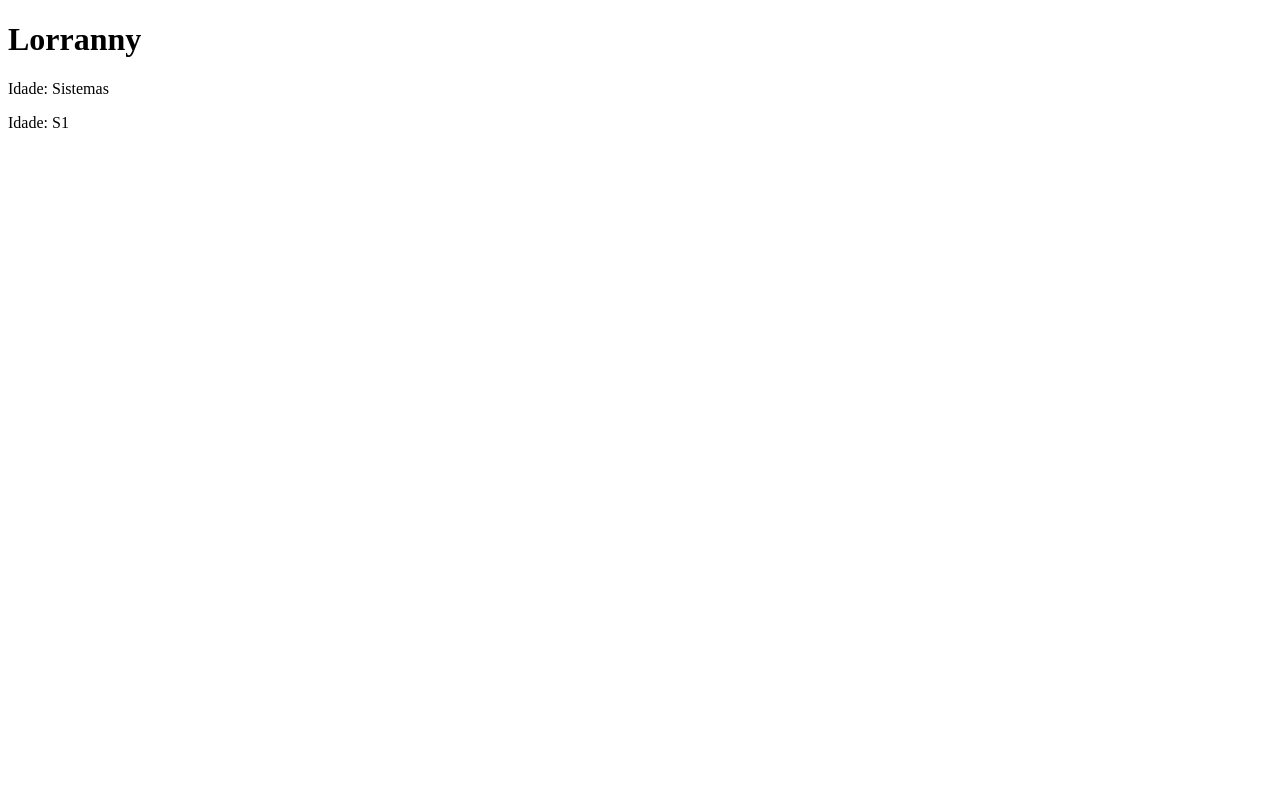
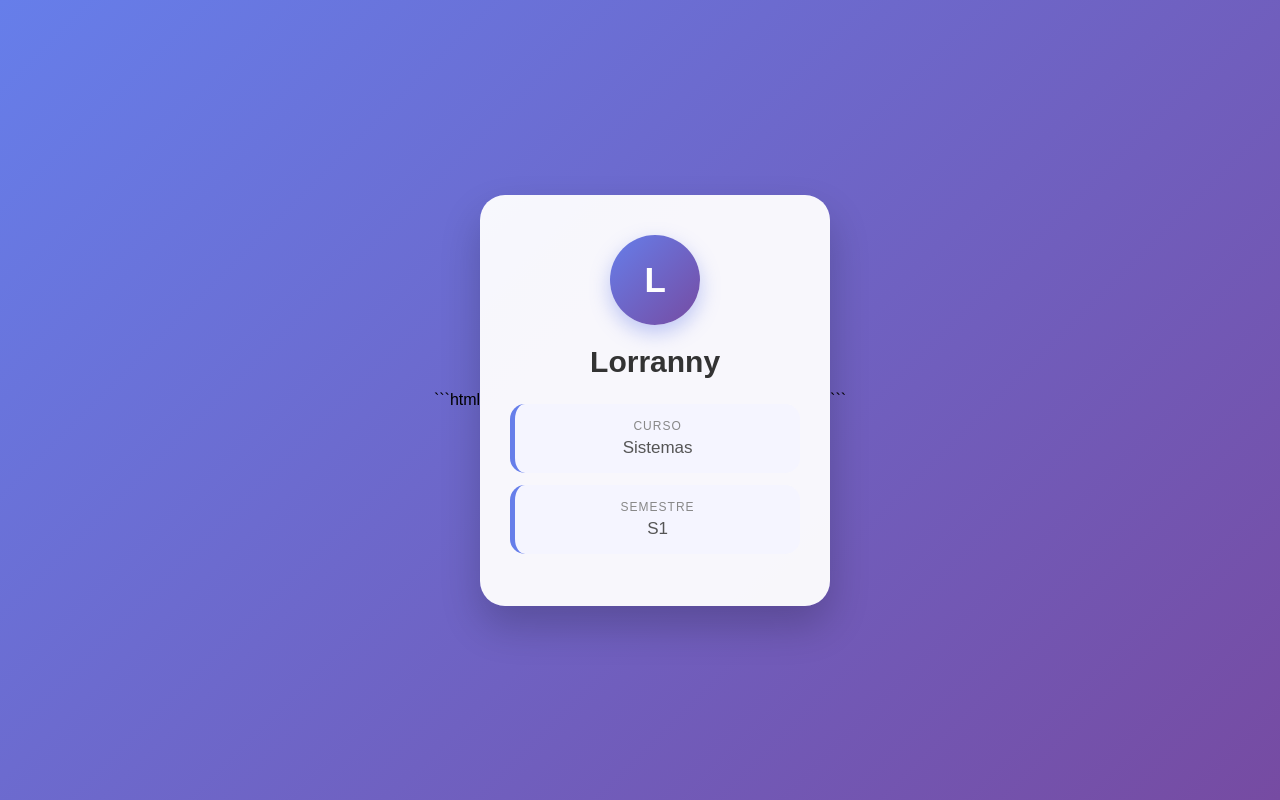
Before and after one commit to Lorranny125690/Lorranny125690.github.io, a plain HTML site: page index.html in a window 1280 px wide. Drawn offline with Linux system fonts and the light colour scheme.

Commit message:
Update index.html

````diff
--- a/index.html
+++ b/index.html
@@ -1,25 +1,129 @@
+```html
 <!DOCTYPE html>
-<html lang="en">
+<html lang="pt-BR">
 <head>
     <meta charset="UTF-8">
     <meta name="viewport" content="width=device-width, initial-scale=1.0">
+
     <title>Lorranny</title>
+
+    <style>
+        * {
+            margin: 0;
+            padding: 0;
+            box-sizing: border-box;
+            font-family: Arial, Helvetica, sans-serif;
+        }
+
+        body {
+            min-height: 100vh;
+            display: flex;
+            justify-content: center;
+            align-items: center;
+
+            background: linear-gradient(135deg, #667eea, #764ba2);
+        }
+
+        .card {
+            width: 350px;
+            padding: 40px 30px;
+            text-align: center;
+
+            background: rgba(255, 255, 255, 0.95);
+            border-radius: 25px;
+
+            box-shadow: 0 20px 40px rgba(0, 0, 0, 0.2);
+
+            transition: transform 0.3s ease;
+        }
+
+        .card:hover {
+            transform: translateY(-8px);
+        }
+
+        .avatar {
+            width: 90px;
+            height: 90px;
+
+            margin: 0 auto 20px;
+
+            display: flex;
+            justify-content: center;
+            align-items: center;
+
+            border-radius: 50%;
+
+            background: linear-gradient(135deg, #667eea, #764ba2);
+            color: white;
+
+            font-size: 35px;
+            font-weight: bold;
+
+            box-shadow: 0 8px 20px rgba(102, 126, 234, 0.4);
+        }
+
+        h1 {
+            color: #333;
+            font-size: 30px;
+            margin-bottom: 25px;
+        }
+
+        .info {
+            padding: 15px;
+            margin: 12px 0;
+
+            background: #f5f5ff;
+            border-radius: 15px;
+
+            color: #555;
+            font-size: 17px;
+
+            border-left: 5px solid #667eea;
+        }
+
+        .label {
+            display: block;
+            font-size: 12px;
+            color: #888;
+            text-transform: uppercase;
+            letter-spacing: 1px;
+            margin-bottom: 5px;
+        }
+    </style>
 </head>
+
 <body>
+
+    <div class="card">
+
+        <div class="avatar">L</div>
+
         <h1 id="nome"></h1>
+
+        <div class="info">
+            <span class="label">Curso</span>
             <p id="curso"></p>
+        </div>
+
+        <div class="info">
+            <span class="label">Semestre</span>
             <p id="s"></p>
-</body>
+        </div>
+
+    </div>
 
     <script>
         const aluno = {
             nome: "Lorranny",
             curso: "Sistemas",
             s: "S1"
-    }
+        };
 
-    document.getElementById("nome").textContent = aluno.nome
-    document.getElementById("curso").textContent = `Idade: ${aluno.curso}`
-    document.getElementById("s").textContent = `Idade: ${aluno.s}`
+        document.getElementById("nome").textContent = aluno.nome;
+        document.getElementById("curso").textContent = aluno.curso;
+        document.getElementById("s").textContent = aluno.s;
     </script>
+
+</body>
 </html>
+```
````
Lines whose indentation alone changed are shown as unchanged.
